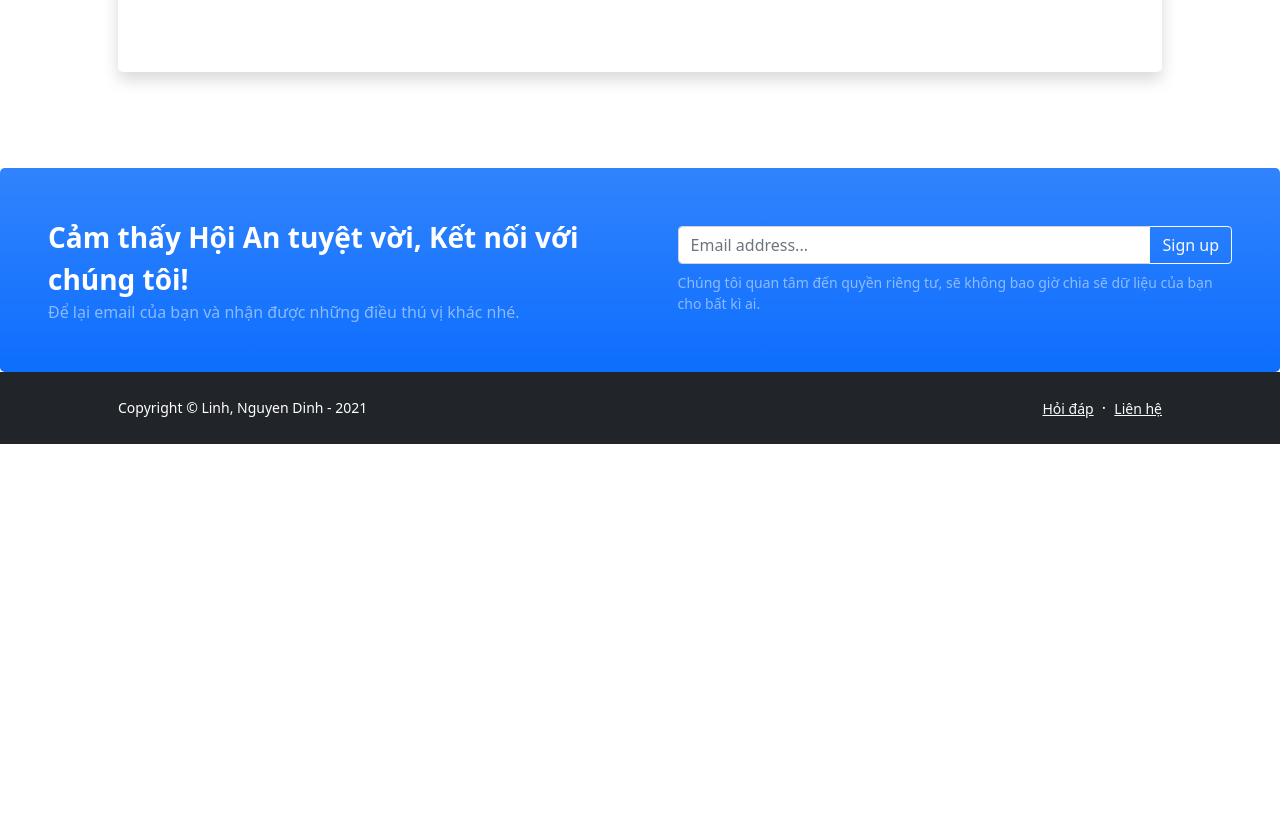
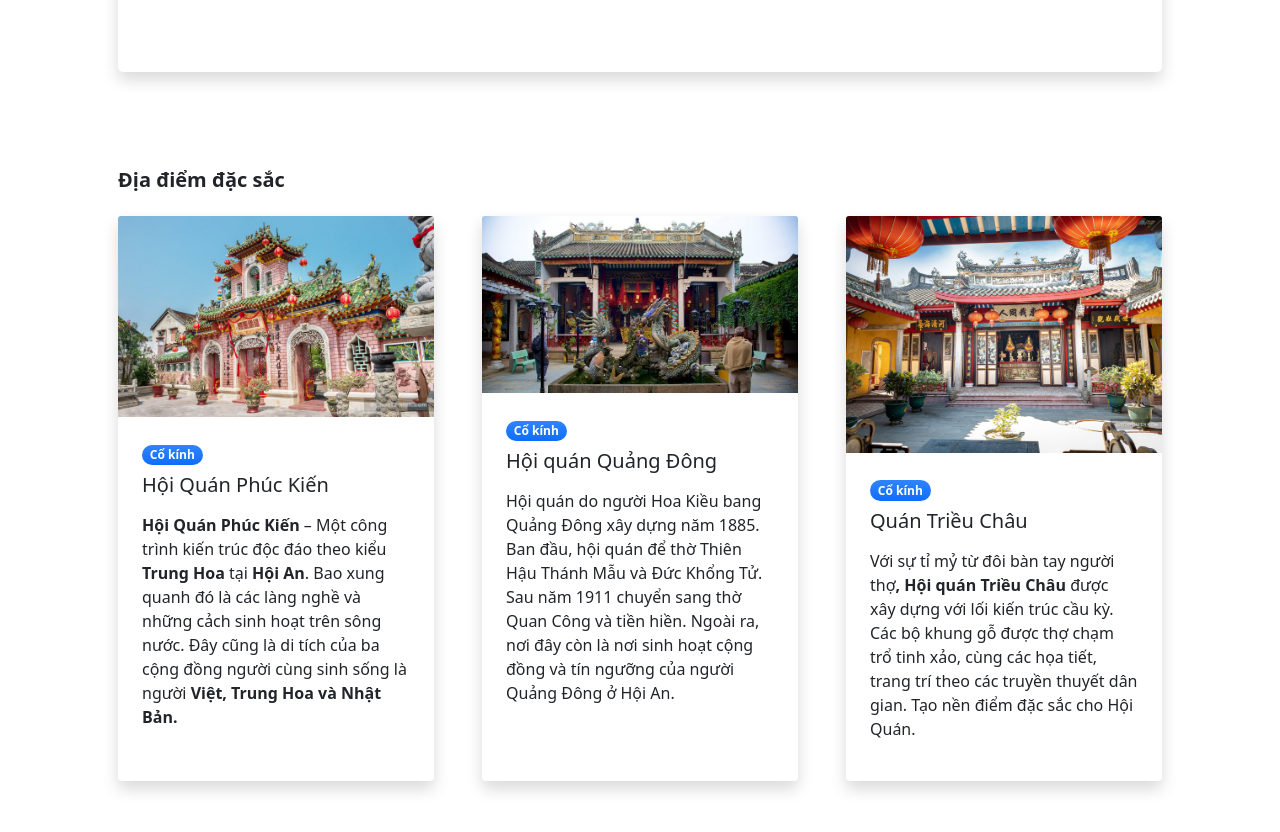
Before and after one commit to 2106-LINHND-FX11219/asm4, a plain HTML site: page blog-home.html in a window 1280 px wide. Shown: the part 2440-3272 px from the top of the page. Before the commit the page ends 2884 px from the top, so only its background shows below. Drawn offline with nearby package versions, Linux system fonts and the light colour scheme.

Commit message:
completed dia diem co kinh

```diff
--- a/blog-home.html
+++ b/blog-home.html
@@ -133,6 +133,45 @@
                     </div>
                 </div>
             </section>
+
+            <!-- Blog preview section-->
+            <section class="py-5">
+                <div class="container px-5">
+                    <h2 class="fw-bolder fs-5 mb-4">Địa điểm đặc sắc</h2>
+                    <div class="row gx-5">
+                        <div class="col-lg-4 mb-5">
+                            <div class="card h-100 shadow border-0">
+                                <img class="card-img-top" src="assets\img\place\hoi-quan-phuc-kien-7.jpg" alt="..." />
+                                <div class="card-body p-4">
+                                    <div class="badge bg-primary bg-gradient rounded-pill mb-2">Cổ kính</div>
+                                    <a class="text-decoration-none link-dark stretched-link" href="#!"><div class="h5 card-title mb-3">Hội Quán Phúc Kiến</div></a>
+                                    <p class="card-text mb-0"><p><strong>Hội Quán Phúc Kiến</strong> – Một công trình kiến trúc độc đáo theo kiểu <strong>Trung Hoa</strong> tại <strong>Hội An</strong>. Bao xung quanh đó là các làng nghề và những cảch sinh hoạt trên sông nước. Đây cũng là di tích của ba cộng đồng người cùng sinh sống là người <strong>Việt, Trung Hoa và Nhật Bản.</strong></p></p>
+                                </div>
+                            </div>
+                        </div>
+                        <div class="col-lg-4 mb-5">
+                            <div class="card h-100 shadow border-0">
+                                <img class="card-img-top" src="assets\img\place\Hoi-quan-Quang-Dong-h2.jpg" alt="..." />
+                                <div class="card-body p-4">
+                                    <div class="badge bg-primary bg-gradient rounded-pill mb-2">Cổ kính</div>
+                                    <a class="text-decoration-none link-dark stretched-link" href="#!"><div class="h5 card-title mb-3">Hội quán Quảng Đông</div></a>
+                                    <p class="card-text mb-0">Hội quán do người Hoa Kiều bang Quảng Đông xây dựng năm 1885. Ban đầu, hội quán để thờ Thiên Hậu Thánh Mẫu và Đức Khổng Tử. Sau năm 1911 chuyển sang thờ Quan Công và tiền hiền. Ngoài ra, nơi đây còn là nơi sinh hoạt cộng đồng và tín ngưỡng của người Quảng Đông ở Hội An.</p>
+                                </div>
+                            </div>
+                        </div>
+                        <div class="col-lg-4 mb-5">
+                            <div class="card h-100 shadow border-0">
+                                <img class="card-img-top" src="assets\img\place\hoi-quan-trieu-chau-hoi-an.jpg" alt="..." />
+                                <div class="card-body p-4">
+                                    <div class="badge bg-primary bg-gradient rounded-pill mb-2">Cổ kính</div>
+                                    <a class="text-decoration-none link-dark stretched-link" href="#!"><div class="h5 card-title mb-3">Quán Triều Châu</div></a>
+                                    <p class="card-text mb-0"><p>Với sự tỉ mỷ từ đôi bàn tay người thợ<strong>, Hội quán Triều Châu</strong> được xây dựng với lối kiến trúc cầu kỳ. Các bộ khung gỗ được thợ chạm trổ tinh xảo, cùng các họa tiết, trang trí theo các truyền thuyết dân gian. Tạo nền điểm đặc sắc cho Hội Quán.</p></p>
+                                </div>
+                            </div>
+                        </div>
+                    </div>
+                </div>
+            </section>
         </main>
 
         <section>
```
Also changed, not shown: assets/img/place/Hoi-quan-Quang-Dong-h2.jpg (added), assets/img/place/hoi-quan-phuc-kien-7.jpg (added), assets/img/place/hoi-quan-trieu-chau-hoi-an.jpg (added).
